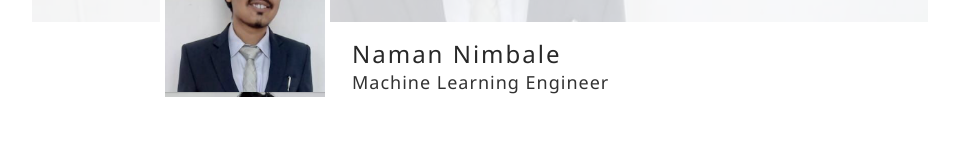
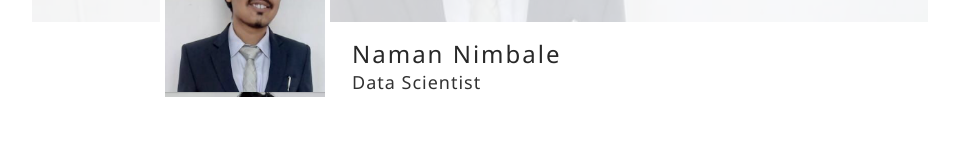
Before and after one commit to gKushagra/naman-ml-profile, a plain HTML site: page index.html in a window 1280 px wide. Shown: the part 298-458 px from the top of the page, without its empty margins (160-1119 px from the left). Drawn offline with nearby package versions, Linux system fonts and the light colour scheme.

Commit message:
Update index.html

```diff
--- a/index.html
+++ b/index.html
@@ -207,7 +207,7 @@
         <div class="profile-img"></div>
         <div class="usr-name">Naman Nimbale</div>
         <div class="usr-intro">
-            Machine Learning Engineer
+            Data Scientist
         </div>
     </div>
     <!-- div2 -->
```
